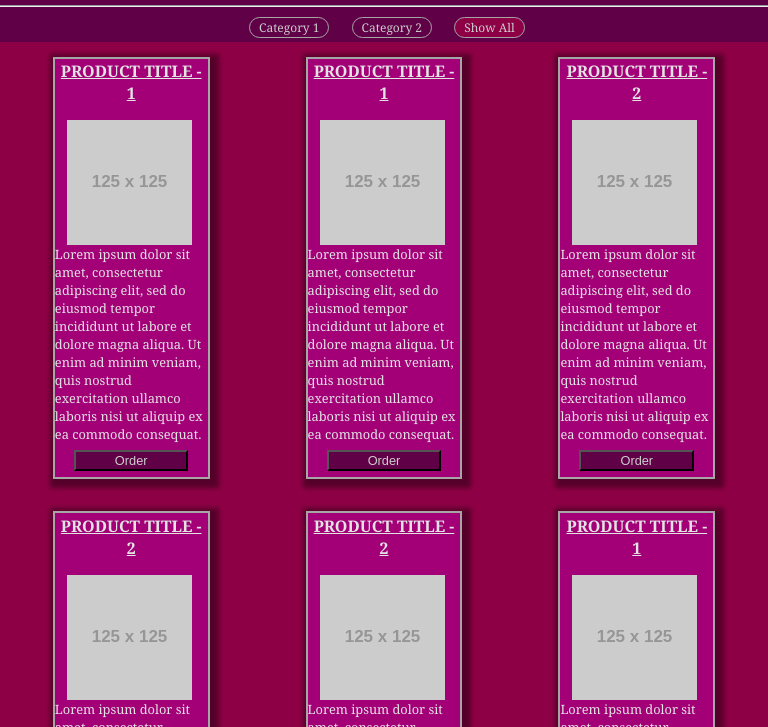
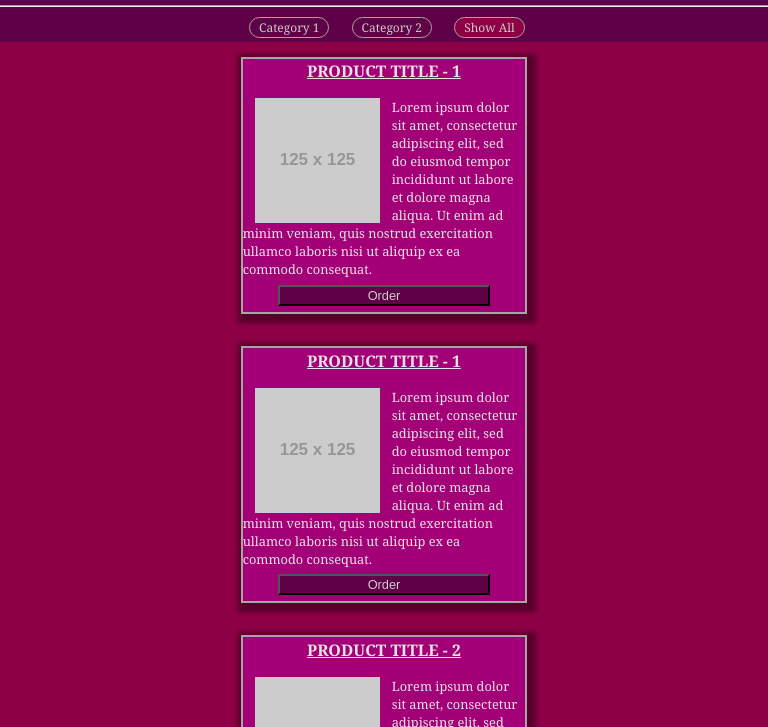
Before and after one commit to IsaacOldwood/pretty-ecommerce, a plain HTML site: page index.html in a window 768 px wide. Shown: the part 73-800 px from the top of the page. Drawn offline with Linux system fonts and the light colour scheme; placeholder pictures from the web are drawn by us.

Commit message:
Add landscape view

```diff
--- a/css/main.css
+++ b/css/main.css
@@ -137,3 +137,19 @@ button.product-order {
         clear: both;
     }
 }
+
+@media screen and (min-width: 550px) and (max-width: 850px) {
+    .flex-container {
+        flex-direction: row;
+        flex-wrap: wrap;
+        margin: auto;
+        justify-content: center;
+    }
+
+    div.product-container {
+        margin: 1em 3em;
+        border: 2px solid #a6a6a6;
+        width: 37%;
+        clear: both;
+    }
+}
--- a/index.html
+++ b/index.html
@@ -10,7 +10,7 @@
         <meta name = "description" content = "GoGrazie is a local business producing and delivering the finest Graze Boxes to Huntingdon and the surrounding area" />
         <meta name = "revised" content = "IsaacOldwood, 9/1/2021" />
         <meta name = "author" content = "Isaac Oldwood" />
-        <meta name="viewport" content="width=device-width, initial-scale=1"/>
+        <meta name="viewport" content="width=device-width, minimum-scale=1.0, maximum-scale=1.0"/>
 		<meta charset="UTF-8">
 		<meta name="robots" content="noindex">
 		<!-- META TAGS-->
```
